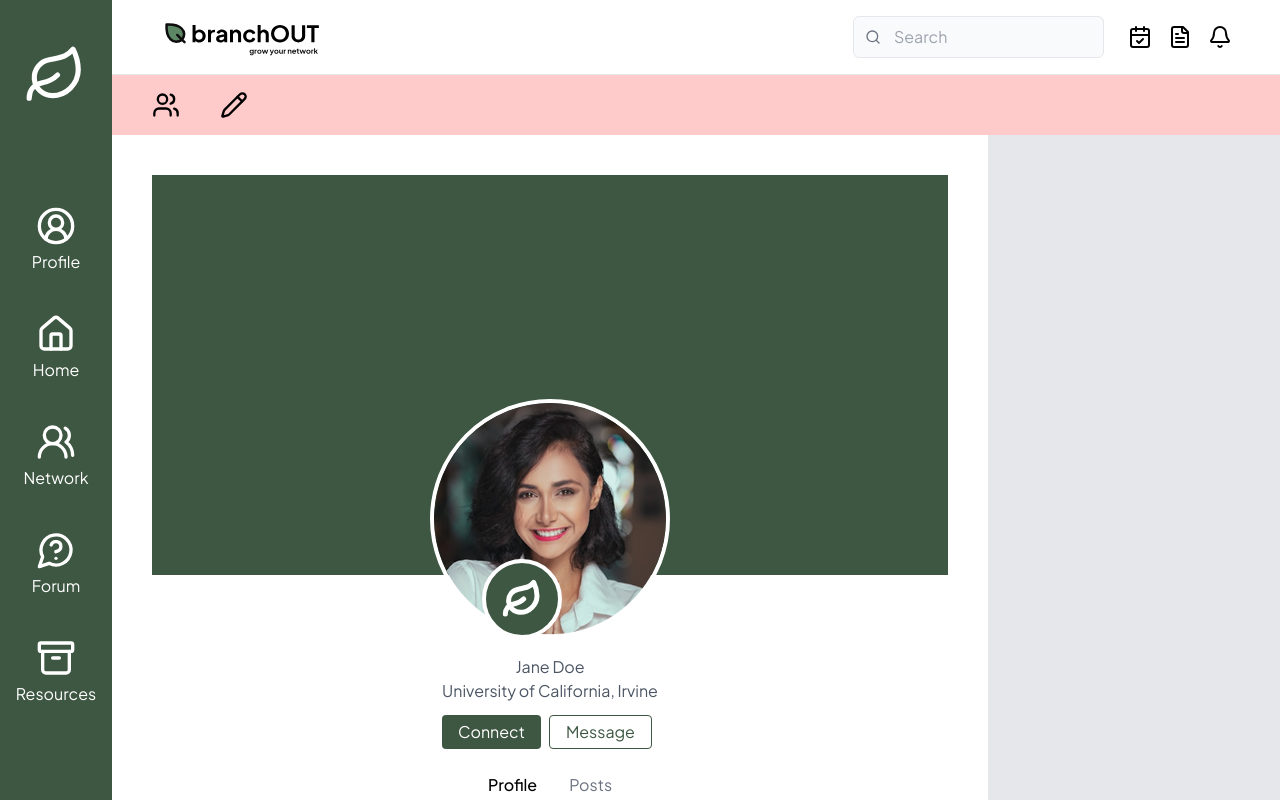
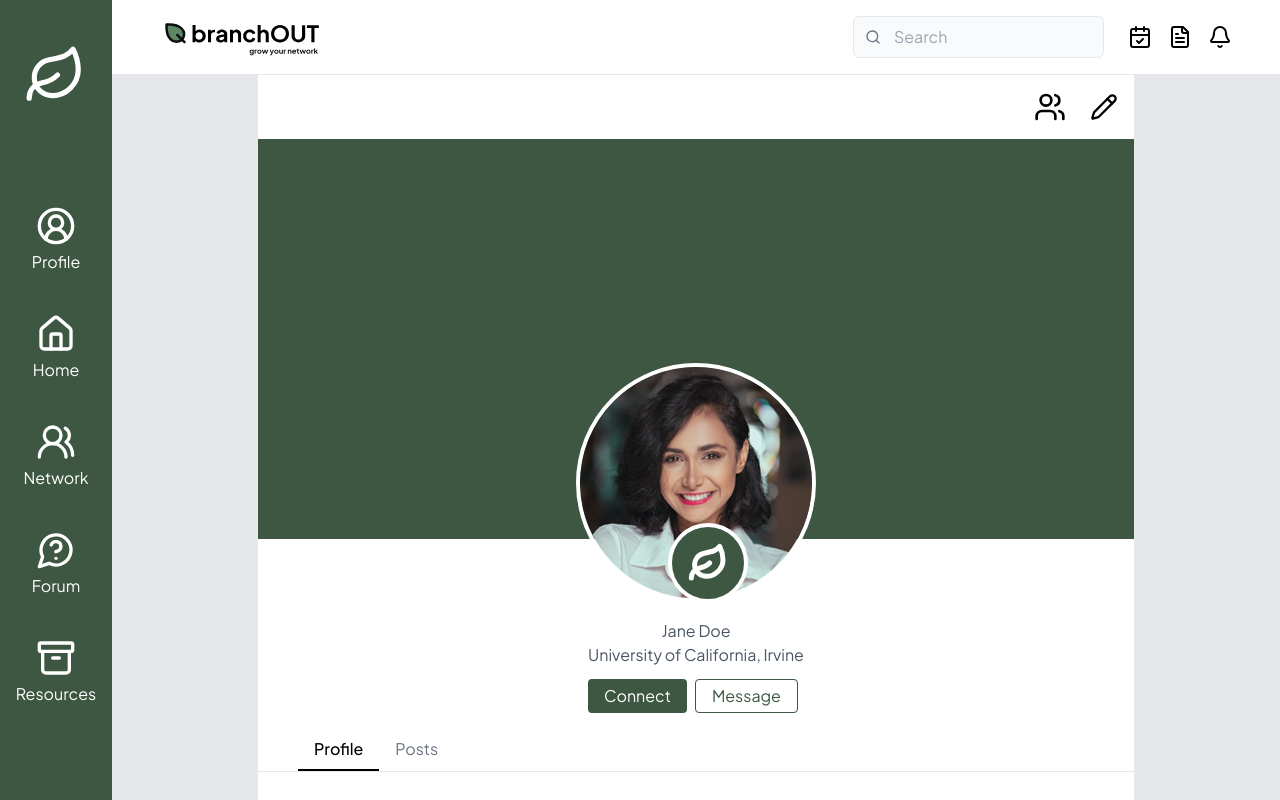
Before and after one commit to heartybp/BranchOut, a React (Vite) app in the folder client/: page /profile in a window 1280 px wide. Built offline with nearby package versions, Linux system fonts and the light colour scheme.

Commit message:
fixed connections and edit profile section

```diff
--- a/client/src/Home.jsx
+++ b/client/src/Home.jsx
@@ -1,7 +1,7 @@
 import React from "react";
 import Navbar from "./components/Navbar.jsx";
 import Post from "./components/Post.jsx";
-import Tree from "./assets/tree.png";
+import Tree from "./assets/tree.svg";
 import ScrollEvents from "./components/ScrollEvents.jsx";
 import SuggestedConnections from "./components/SuggestedConnections.jsx";
 import SeeMoreButton from "./components/SeeMoreButton.jsx";
--- a/client/src/Profile.jsx
+++ b/client/src/Profile.jsx
@@ -25,9 +25,8 @@ const Profile = () => {
     <div className="flex max-h-screen bg-gray-200">
       <Navbar />
 
-      <div className="flex flex-col ">
+      <div className="flex flex-col items-center overflow-scroll">
         <Header />
-        <TopBarSection />
         <div className="w-3/4 flex flex-col items-center bg-red-200">
           <ProfileSection user={user} />
           <AboutMeSection user={user} />
--- a/client/src/components/ProfileSection.jsx
+++ b/client/src/components/ProfileSection.jsx
@@ -1,6 +1,8 @@
 import React from "react";
 import { Leaf } from "lucide-react";
 import { useState } from "react";
+import { Users, Pencil } from "lucide-react";
+import Tree from "../assets/tree.svg";
 
 // ---------- Use LinkedIn as reference --------- //
 
@@ -38,13 +40,17 @@ EDUCATION (Einar)
 
 // displayed in experiences section
 
-
-const ProfileSection = ({user}) => {
+const ProfileSection = ({ user }) => {
   return (
-      <div className="flex flex-col items-center bg-white w-full mx-auto p-10">
+    <div className="flex flex-col items-center bg-white w-full">
+      {/* white icon section before banner */}
+      <div className="flex items-center justify-end space-x-6 w-full py-4 px-4 bg-white">
+        <Users className="w-8 h-8" />
+        <Pencil className="w-7 h-7" />
+      </div>
 
       {/* Profile Banner */}
-        <div className="w-full h-[400px] bg-brandGreen relative" >
+      <div className="w-full h-[400px] bg-brandGreen relative">
         <img
           src={user.avatar}
           className="w-60 h-60 rounded-full border-4 border-white absolute left-1/2 transform -translate-x-1/2 bottom-[-4rem] object-cover"
@@ -56,28 +62,31 @@ const ProfileSection = ({user}) => {
 
       {/* User Info Section */}
       <div className="mt-20 text-center">
-          <h1 className = "text-gray-600">{user.firstName} {user.lastName}</h1>
+        <h1 className="text-gray-600">
+          {user.firstName} {user.lastName}
+        </h1>
         <p className="text-gray-600">{user.school}</p>
         <div className="mt-3 flex flex-coljustify-center space-x-2">
-            <button className="bg-brandGreen text-white px-4 py-1 rounded">Connect</button>
-            <button className="border border-brandGreen text-brandGreen px-4 py-1 rounded">Message</button>
+          <button className="bg-brandGreen text-white px-4 py-1 rounded">
+            Connect
+          </button>
+          <button className="border border-brandGreen text-brandGreen px-4 py-1 rounded">
+            Message
+          </button>
         </div>
       </div>
 
       {/* Profile Tabs */}
-        <div className="mt-6 border-b w-full text-center">
-          <button className="px-4 pb-2 border-b-2 border-black font-medium">Profile</button>
+      <div className="mt-6 border-b w-full pl-10">
+        <button className="px-4 pb-2 border-b-2 border-black font-medium">
+          Profile
+        </button>
         <button className="px-4 pb-2 text-gray-500">Posts</button>
       </div>
 
       {/* User Profile Tree */}
-        <div className="mt-6 bg-white rounded-lg shadow p-4 w-80 text-center">
-          <h2 className="text-left font-semibold text-sm">{user.firstName}'s Tree:</h2>
-          <img
-            src={user.treeImage}
-            className="mx-auto mt-2 mb-2"
-          />
-          <p className="text-sm text-green-800 font-semibold">Growing since {new Date(user.joinDate).toLocaleDateString()}</p>
+      <div className="mt-6 p-4 w-[450px]">
+        <img src={Tree} className="mx-auto mt-2 mb-2" />
       </div>
     </div>
   );
```
Also changed, not shown: client/src/assets/tree.png (deleted), client/src/assets/tree.svg (added). Lines whose indentation alone changed are shown as unchanged.
